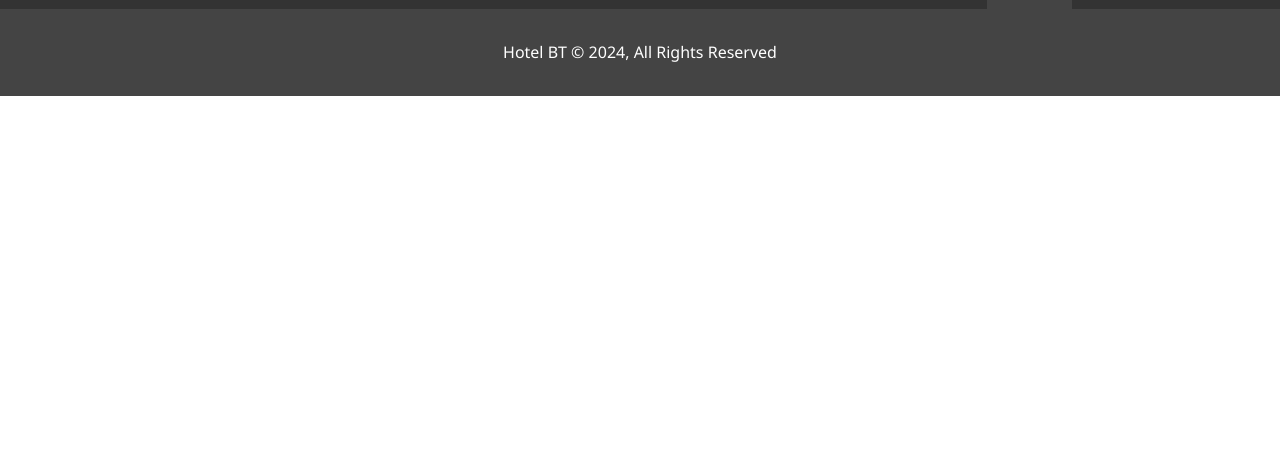
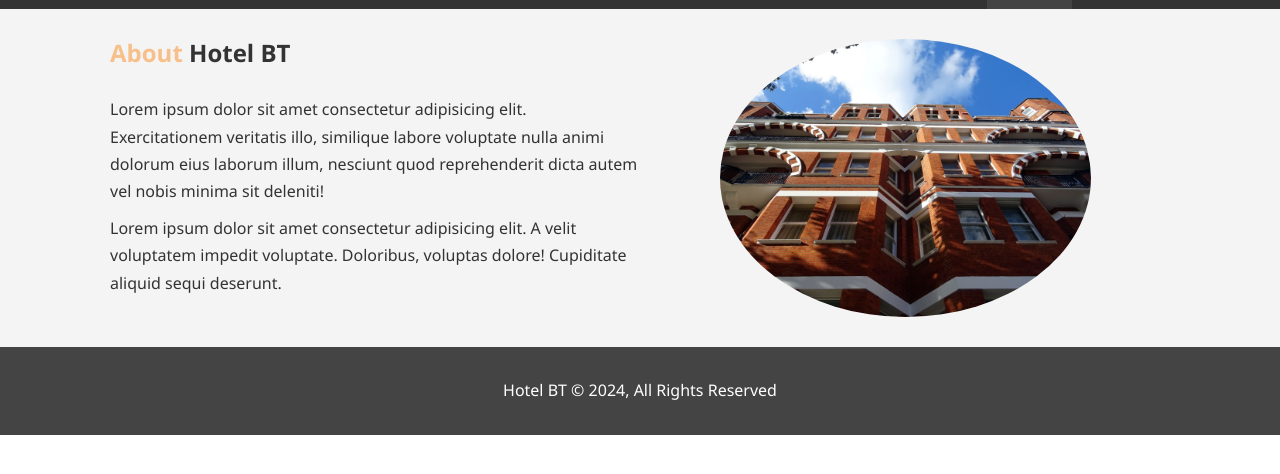
Before and after one commit to deepak0023/hotel_website, a plain HTML site: page about.html in a window 1280 px wide. Shown: the part 58-532 px from the top of the page. Drawn offline with Linux system fonts and the light colour scheme.

Commit message:
About Hotel : Adding about section for the hotel

```diff
--- a/about.html
+++ b/about.html
@@ -23,6 +23,19 @@
         </div>
     </header>
 
+    <section id="about-info" class="bg-light py-3">
+        <div class="container">
+            <div class="info-left">
+                <h1 class="l-heading"><span class="text-primary">About</span> Hotel BT</h1>
+                <p>Lorem ipsum dolor sit amet consectetur adipisicing elit. Exercitationem veritatis illo, similique labore voluptate nulla animi dolorum eius laborum illum, nesciunt quod reprehenderit dicta autem vel nobis minima sit deleniti!</p>
+                <p>Lorem ipsum dolor sit amet consectetur adipisicing elit. A velit voluptatem impedit voluptate. Doloribus, voluptas dolore! Cupiditate aliquid sequi deserunt.</p>
+            </div>
+            <div class="info-right">
+                <img src="./img/photo-2.jpg" alt="hotel">
+            </div>
+        </div>
+    </section>
+
     <footer id="main-footer">
         <p>Hotel BT &copy; 2024, All Rights Reserved</p>
     </footer>
--- a/css/styles.css
+++ b/css/styles.css
@@ -81,6 +81,12 @@ p {
 .clr {
     clear: both;
 }
+
+/* Padding */
+
+.py-1 { padding: 10px 0; }
+.py-2 { padding: 20px 0; }
+.py-3 { padding: 30px 0; }
 
 /* Navbar */
 
@@ -190,3 +196,24 @@ p {
     color: #fff;
     padding: 20px;
 }
+
+/* About Info */
+
+#about-info .info-right {
+    float: right;
+    width: 50%;
+    min-height: 100%;
+}
+
+#about-info .info-right img {
+    display: block;
+    margin: auto;
+    width: 70%;
+    border-radius: 50%;
+}
+
+#about-info .info-left {
+    float: left;
+    width: 50%;
+    min-height: 100%;
+}
```
